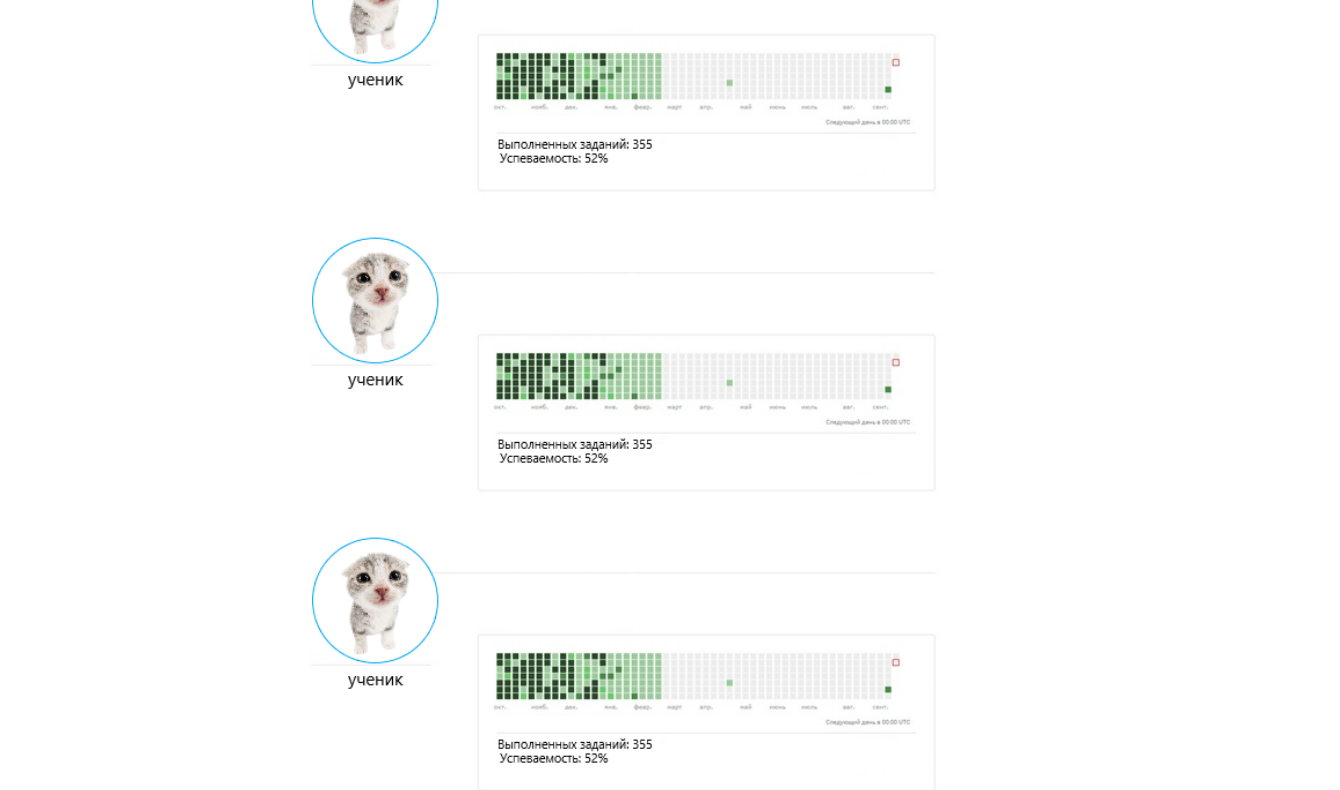
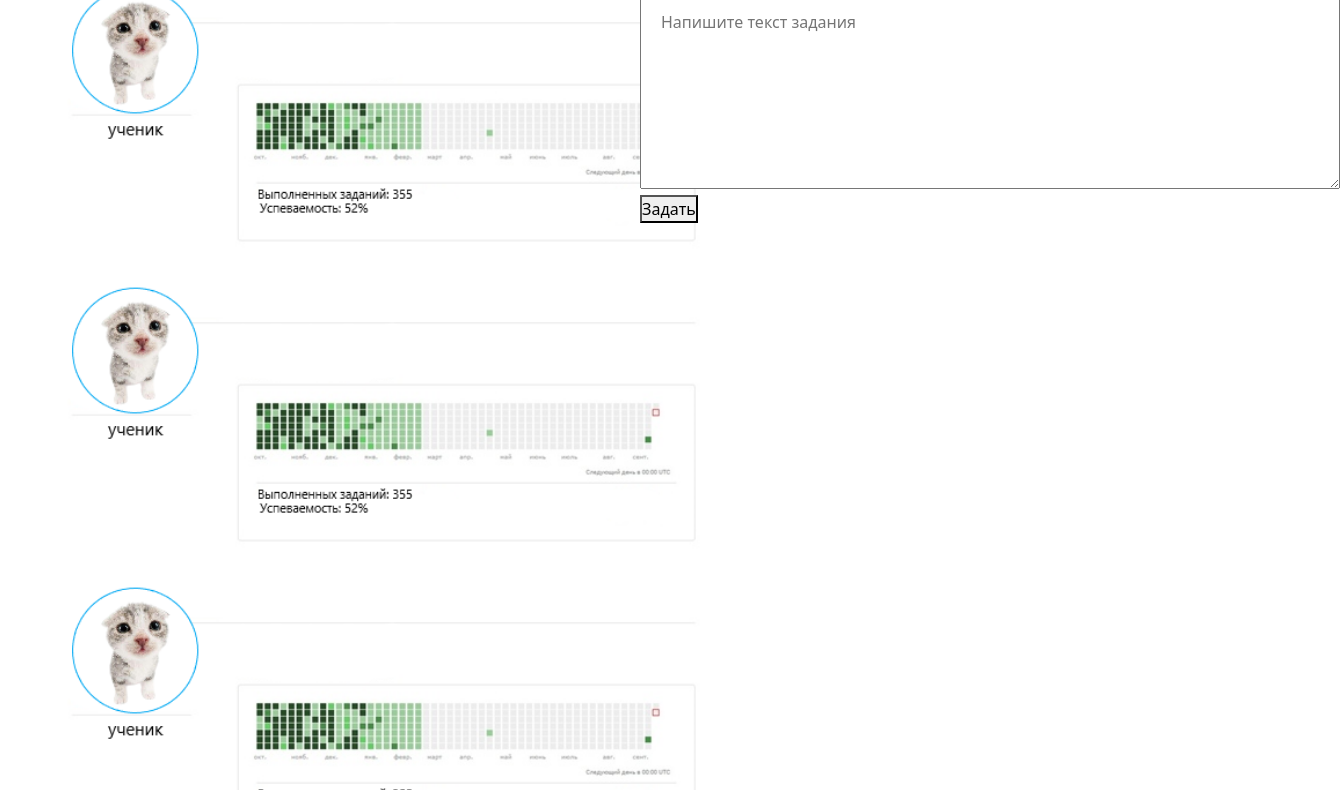
Before and after one commit to XenozPon/Antanta-Class, a plain HTML site: page analytics.html in a window 1280 px wide. Shown: the part 462-1252 px from the top of the page, 1340 px wide, since content can reach past the window. Drawn offline with nearby package versions, Linux system fonts and the light colour scheme.

Commit message:
Add files via upload

```diff
--- a/analytics.html
+++ b/analytics.html
@@ -9,6 +9,7 @@
   </head>
   <body>
     <main class="main">
+      <div class="wrap-left">
         <h1>Мои ученики</h1>
         <a href="index.html">На главную</a>
         <img src="source/images/school-boy.png" alt="">
@@ -16,6 +17,14 @@
         <img src="source/images/school-boy.png" alt="">
         <img src="source/images/school-boy.png" alt="">
         <img src="source/images/school-boy.png" alt="">
+      </div>
+      <div class="wrap-right">
+        <h1>Задать задание</h1>
+        <form action="">
+          <textarea name="" id="" placeholder="Напишите текст задания"></textarea>
+          <button>Задать</button>
+        </form>
+      </div>
     </main>
     <script src="https://cdn.jsdelivr.net/npm/bootstrap@5.2.3/dist/js/bootstrap.bundle.min.js" integrity="sha384-kenU1KFdBIe4zVF0s0G1M5b4hcpxyD9F7jL+jjXkk+Q2h455rYXK/7HAuoJl+0I4" crossorigin="anonymous"></script>
   </body>
--- a/source/analytics.css
+++ b/source/analytics.css
@@ -3,13 +3,34 @@
     padding: 0;
 }
 .main{
-    height: 100vh;
+   min-height: 100vh;
     width: 100%;
     display: flex;
-    flex-direction: column;
+
     align-items: center;
 }
 .main img{
    height: 300px;
    width: 700px;
 }
+.wrap-left{
+    padding: 50px;
+    display: flex;
+    align-items: start;
+    flex-direction: column;
+    width: 50%;
+}
+.wrap-right{
+    display: flex;
+    align-items: start;
+    justify-content: center;
+    position: relative;
+    top: -300px;
+    flex-direction: column;
+    width: 50%;
+}
+textarea{
+    width: 700px;
+    height: 200px;
+    padding: 20px;
+}
```
Also changed, not shown: reg.html (+1 -1 lines).
